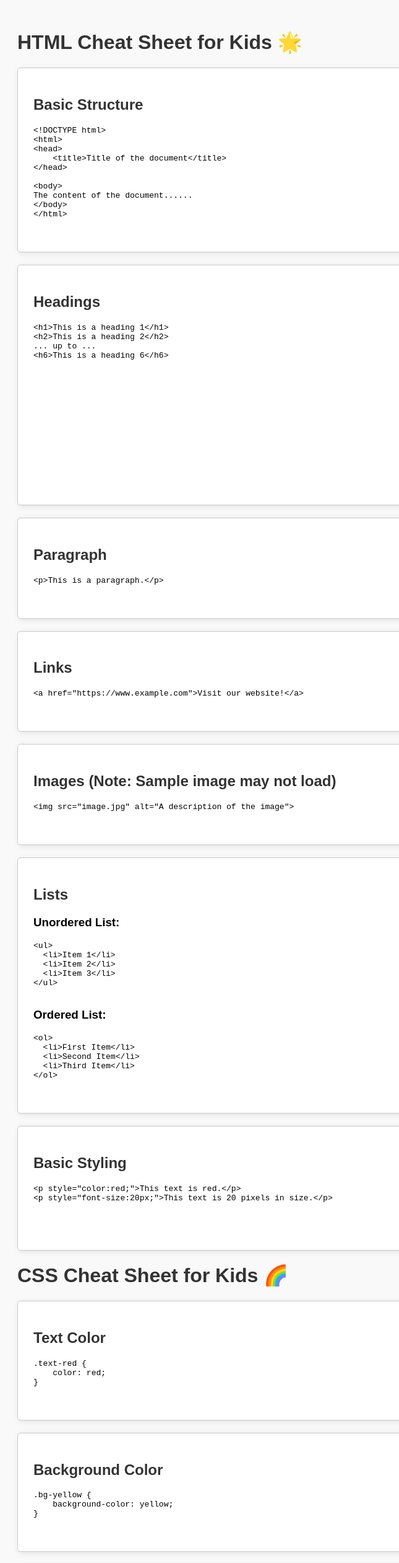
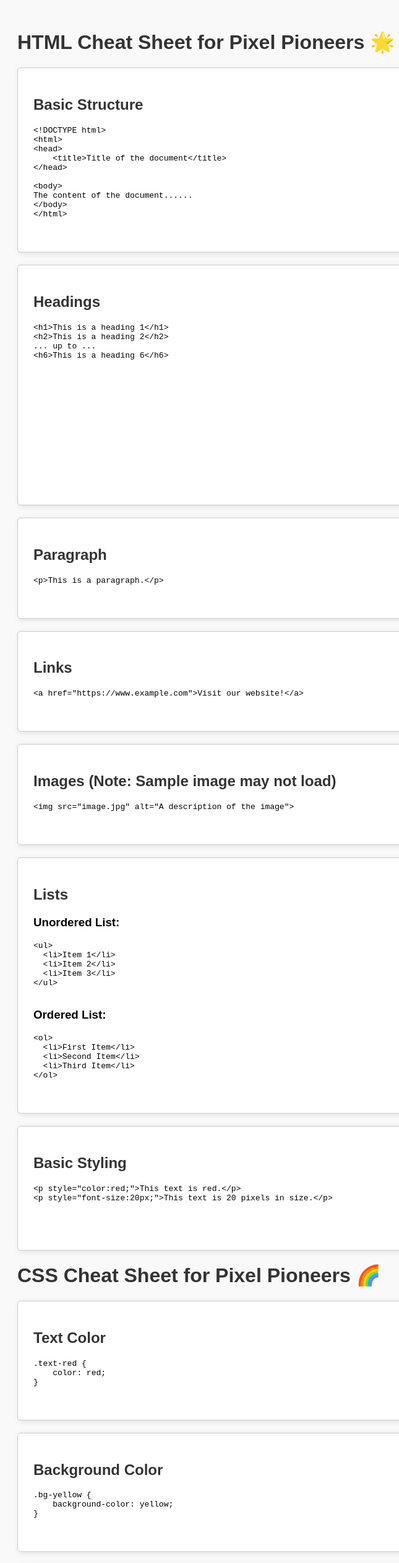
Before and after one commit to andrewtempany/html-guide-for-vivita-workshop, a website: page index.html in a window 1280 px wide. Shown: the top 2521 px of the page at 62% size, 0-645 px from the left. Drawn offline with Linux system fonts and the light colour scheme.

Commit message:
Update index.html

```diff
--- a/index.html
+++ b/index.html
@@ -4,7 +4,7 @@
 <head>
 	<meta charset="UTF-8">
 	<meta name="viewport" content="width=device-width, initial-scale=1.0">
-	<title>HTML Cheat Sheet for Kids</title>
+	<title>HTML Cheat Sheet for Pixel Pioneers</title>
 	<style>
 		body {
 			font-family: Arial, sans-serif;
@@ -74,7 +74,7 @@
 
 <body>
 
-	<h1>HTML Cheat Sheet for Kids 🌟</h1>
+	<h1>HTML Cheat Sheet for Pixel Pioneers 🌟</h1>
 
 	<div class="card">
 		<div class="code">
@@ -211,7 +211,7 @@ The content of the document......
 		</div>
 	</div>
 
-	<h1>CSS Cheat Sheet for Kids 🌈</h1>
+	<h1>CSS Cheat Sheet for Pixel Pioneers 🌈</h1>
 
 	<div class="card">
 		<div class="code">
```
